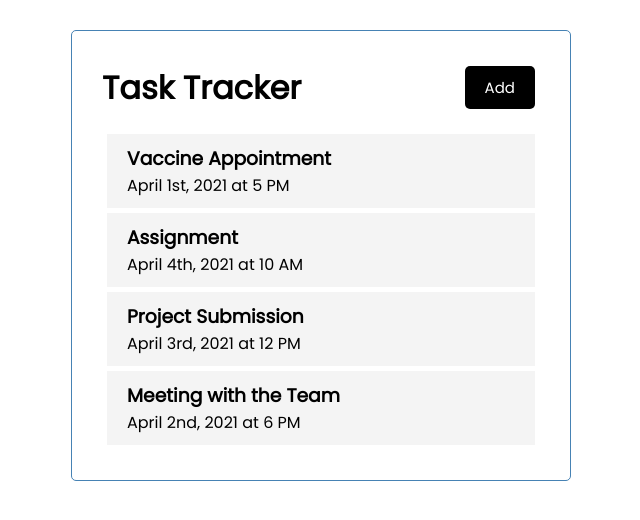
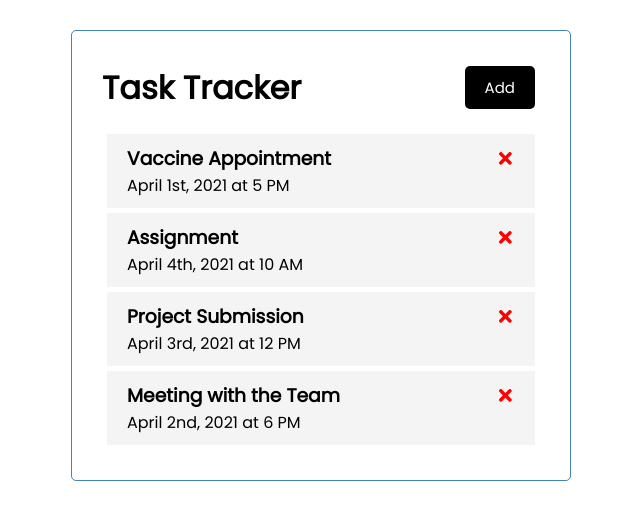
Before and after one commit to arunkudiyal/innomatics-react-project-1, a React (Create React App) app: page / in a window 1280 px wide. Shown: the top 520 px of the page, without its empty margins (319-959 px from the left). Built offline with nearby package versions, Linux system fonts and the light colour scheme; the HTML template or start-up script is replaced by a standard one.

Commit message:
React-Icons

```diff
--- a/package.json
+++ b/package.json
@@ -8,6 +8,7 @@
     "@testing-library/user-event": "^12.8.3",
     "react": "^17.0.2",
     "react-dom": "^17.0.2",
+    "react-icons": "^4.2.0",
     "react-scripts": "4.0.3",
     "web-vitals": "^1.1.2"
   },
--- a/src/components/Task.js
+++ b/src/components/Task.js
@@ -1,7 +1,9 @@
+import { FaTimes } from 'react-icons/fa'
+
 const Task = ({ task }) => {
     return (
         <div className='task'>
-            <h3>{ task.text }</h3>
+            <h3>{ task.text } <FaTimes style={{ color: 'red' }} /> </h3>
             <p>{ task.day }</p>
         </div>
     )
```
Also changed, not shown: 1 other file (tests, documents, lock files or other folders).
